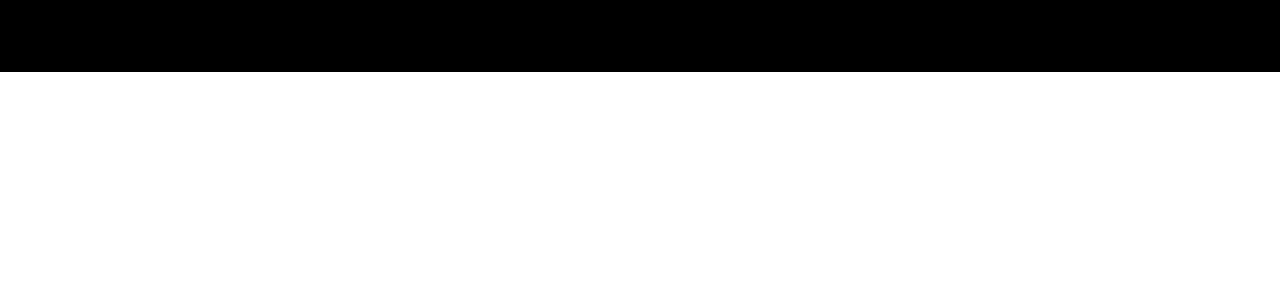
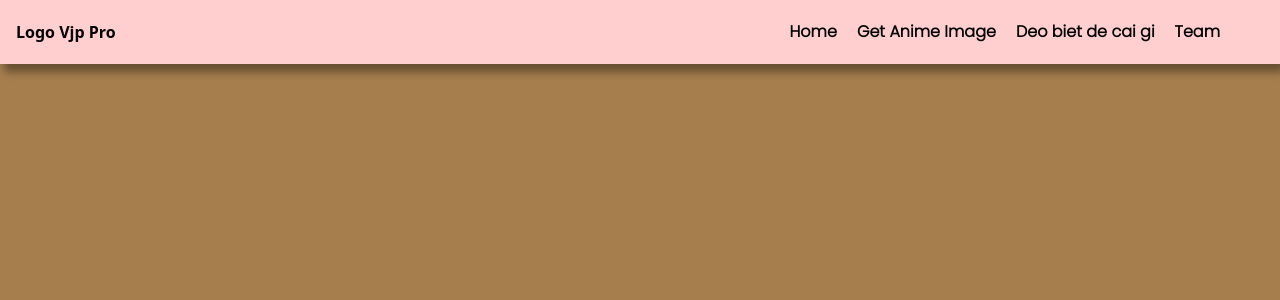
Before and after one commit to IamPierrot/display-projects-website, a React (Vite) app: page / in a window 1280 px wide. Shown: the top 300 px of the page. Built offline with nearby package versions, Linux system fonts and the light colour scheme.

Commit message:
add Header

```diff
--- a/src/App.tsx
+++ b/src/App.tsx
@@ -1,9 +1,10 @@
+import { Header } from "./components/Header";
+
 function App() {
   return (
-    <div className="w-100 bg-black">
-      hello World
-      <p>Cá was here</p>
-      <p>Vẹt was here</p>
+    <div>
+      <Header/>
+      <div className="bg-[#A67E4E] w-full h-screen"></div>
     </div>
   );
 }
--- /dev/null
+++ b/src/components/Header.tsx
@@ -0,0 +1,27 @@
+export const Header = () => {
+  return (
+    <header className="w-full bg-[#FF202337] flex flex-row items-center justify-between p-4 text-black font-bold shadow-[4.0px_8.0px_8.0px_rgba(0,0,0,0.38)] sticky">
+        <div className='cursor-pointer'>
+            <h1>Logo Vjp Pro</h1>
+        </div>
+        <div className='space-x-3 pr-10 cursor-pointer'>
+            <ul className="flex flex-row items-center justify-between p-1 space-x-5 font-[Poppins]">
+                <div className="group">
+                    <li className="group-hover:text-[#A67E4E]">Home</li>
+                </div>
+                <div className="group">
+                    <li className="group-hover:text-[#A67E4E]">
+                        <a href="https://casapchim.github.io/get-random-image-anime/" target="_blank">Get Anime Image</a>
+                    </li>
+                </div>
+                <div className="group">
+                    <li className="group-hover:text-[#A67E4E]">Deo biet de cai gi</li>
+                </div>
+                <div className="group">
+                    <li className="group-hover:text-[#A67E4E]">Team</li>
+                </div>
+            </ul>
+      </div>
+    </header>
+  )
+}
--- a/src/index.css
+++ b/src/index.css
@@ -1,3 +1,4 @@
+@import url('https://fonts.googleapis.com/css2?family=Poppins:wght@300&display=swap');
 @tailwind base;
 @tailwind components;
 @tailwind utilities;
```
